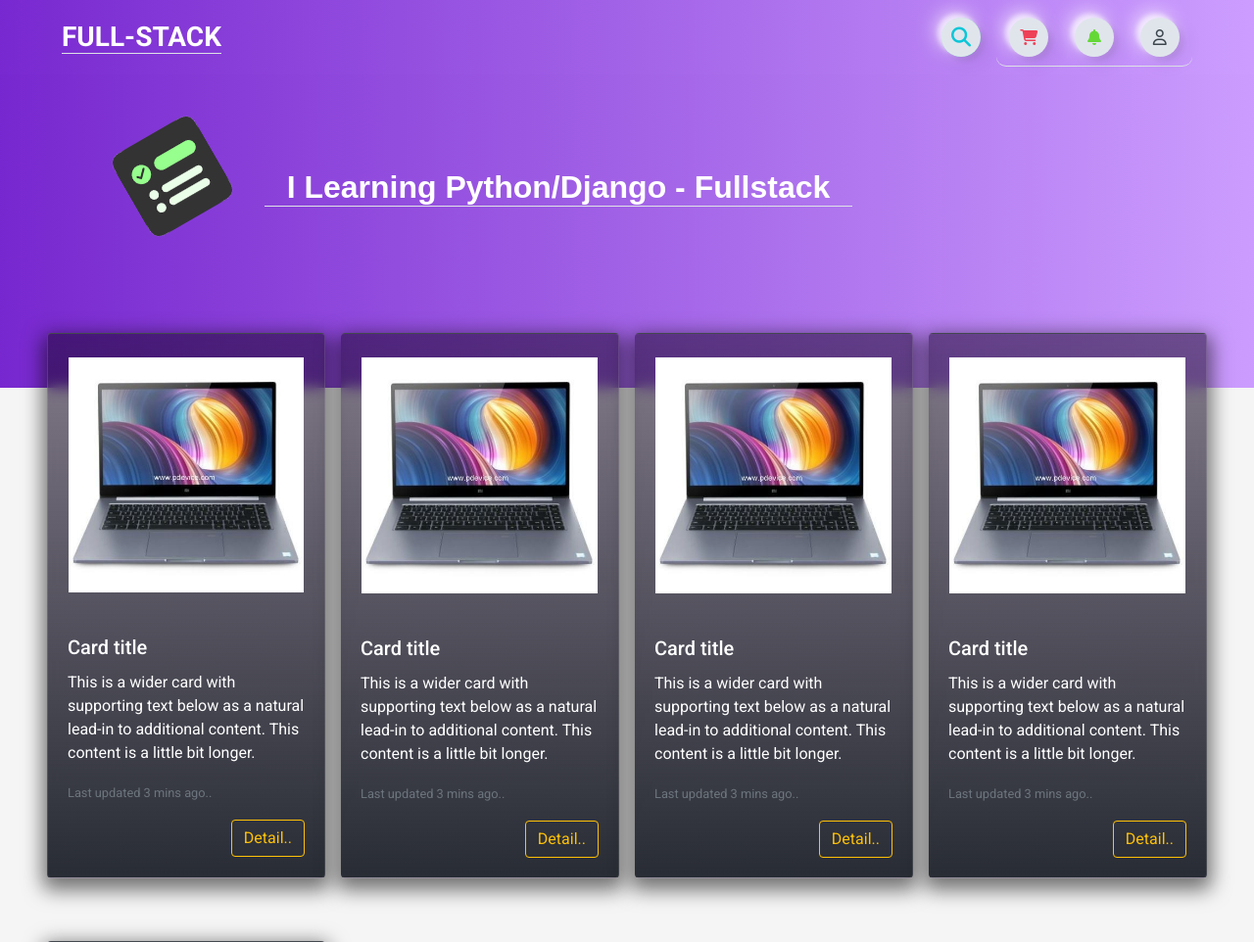
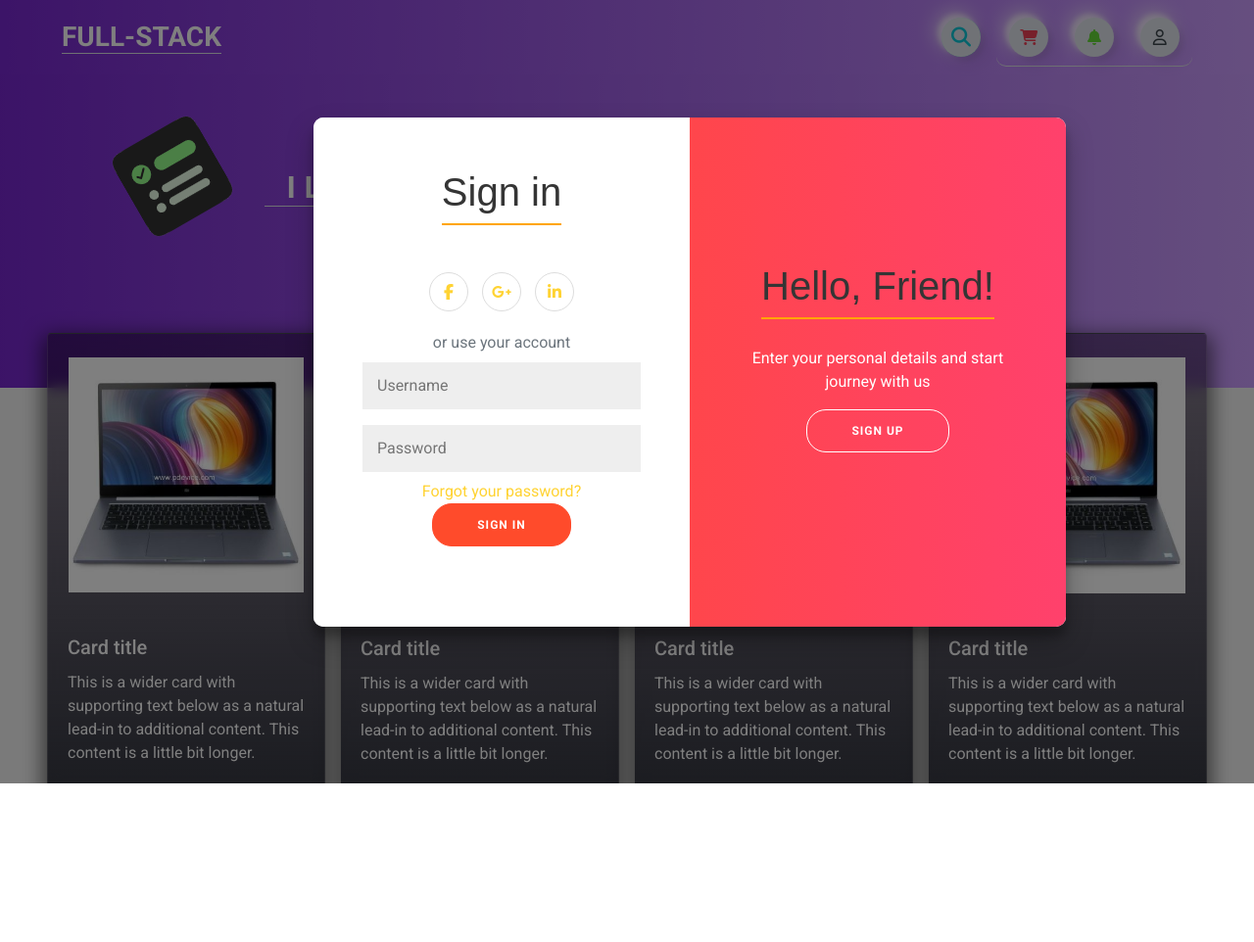
Before and after one commit to ozcanakyuz/full-stack, a Django app: page / in a window 1280 px wide, after a click that opens the changed part. Shown: the top 962 px of the page at 98% size. After the commit the page ends 800 px from the top, so only its background shows below. Run offline with Django 4.2, Linux system fonts and the light colour scheme; some libraries are stand-ins or nearby versions.

Commit message:
login ok.
login ok.

```diff
--- a/full_stack/home/static/css/main.css
+++ b/full_stack/home/static/css/main.css
@@ -379,13 +379,13 @@
 	border-radius: 10px;
   	box-shadow: 0 14px 28px rgba(0,0,0,0.25),
 			0 10px 10px rgba(0,0,0,0.22);
-	position: fixed !important;
-  top: 15% !important;
-  left: 25% !important;
-	overflow: hidden !important;
-	width: 768px !important;
-	max-width: 100% !important;
-	max-height: 520px !important;
+	/* position: fixed; */
+  top: 15%;
+  left: 25%;
+	overflow: hidden;
+	width: 768px;
+	max-width: 100%;
+	max-height: 520px;
 }
 
 .form-containerlog {
--- a/full_stack/home/templates/index.html
+++ b/full_stack/home/templates/index.html
@@ -1,6 +1,6 @@
 {% extends 'base.html' %}
 {% load static %}
-{% block title %} {{ setting.title }}{% endblock %}
+{% block title %} {{ page }}{% endblock %}
 {% block description %} {{ setting.description }} {% endblock %}
 {% block keywords %} {{ setting.keywords }} {% endblock %}
 {% block body %} {% include 'content.html' %}  {% endblock %}
--- a/full_stack/home/templates/navbar.html
+++ b/full_stack/home/templates/navbar.html
@@ -66,7 +66,10 @@
             </div>
             {% else %}
             <div class="dropdown">
-                <a class="dropbtn d-flex align-items-center hidden-arrow btnnavbar" href="/login" id="navbarDropdownMenuAvatar" type="button" data-toggle="modal" data-target="#containerlog"><i class="fa-regular fa-user text-dark"></i></a>
+                <a class="dropbtn d-flex align-items-center hidden-arrow btnnavbar" href="/login" id="navbarDropdownMenuAvatar" type="button" data-toggle="modal" data-target="#containerlog">
+                    {% comment %} data-toggle="modal" data-target="#containerlog" {% endcomment %}
+                    <i class="fa-regular fa-user text-dark"></i>
+                </a>
             </div>
             {% endif %}
         </div>
@@ -77,6 +80,81 @@
 </nav>
 <!-- Navbar -->
 
-{% comment %}! {% include 'login.html' %} {% endcomment %}
+{% if messages and user.id is not None %}
+    {% for message in messages %}
+        <div class="alert alert-{{message.tags}}" role="alert" style="position:absloute; float: right;">
+            {{ message }}
+        </div>
+    {% endfor %}
+    {% else %}
+    {% for message in messages %}
+    <div class="alert alert-{{message.tags}}" role="alert" style="position:absloute; float: right;">
+        {{ message }}
+    </div>
+    {% endfor %}
+{% endif %}
+
+
+
+{% comment %}!-- Log In Start --> {% endcomment %}
+<div class="containerlog m-auto modal fade" id="containerlog">
+
+    {% comment %} ! SIGN UP {% endcomment %}
+	<div class="form-containerlog sign-up-containerlog">
+		<form action="/signup" method="POST">
+            {% csrf_token %}
+			<h1>Create Account</h1>
+			<div class="social-containerlog">
+				<a href="#" class="social"><i class="fab fa-facebook-f"></i></a>
+				<a href="#" class="social"><i class="fab fa-google-plus-g"></i></a>
+				<a href="#" class="social"><i class="fab fa-linkedin-in"></i></a>
+			</div>
+			<span>or use your email for registration</span>
+			<input type="text" name="" placeholder="Name"/>
+			<input type="email" name="" placeholder="Email"/>
+			<input type="password" name="" placeholder="Password"/>
+			<button>Sign Up</button>
+		</form>
+	</div>
+
+	<div class="form-containerlog sign-in-containerlog">
+        {% comment %} LOG IN {% endcomment %}
+		<form action"/login" method="POST">
+            {% csrf_token %}
+			<h1>Sign in</h1>
+			<div class="social-containerlog">
+				<a href="#" class="social"><i class="fab fa-facebook-f"></i></a>
+				<a href="#" class="social"><i class="fab fa-google-plus-g"></i></a>
+				<a href="#" class="social"><i class="fab fa-linkedin-in"></i></a>
+			</div>
+			<span>or use your account</span>
+			<input type="username" name="username" placeholder="Username"/>
+			<input type="password" name="password" placeholder="Password"/>
+			<a href="#">Forgot your password?</a>
+			<button type="submit">Sign In</button>
+		</form>
+
+	</div>
+	<div class="overlay-containerlog">
+		<div class="overlay">
+			<div class="overlay-panel overlay-left">
+				<h1>Welcome Back!</h1>
+				<p>To keep connected with us please login with your personal info</p>
+				<button class="ghost" id="signIn">Sign In</button>
+			</div>
+			<div class="overlay-panel overlay-right">
+				<h1>Hello, Friend!</h1>
+				<p>Enter your personal details and start journey with us</p>
+				<button class="ghost" id="signUp">Sign Up</button>
+			</div>
+		</div>
+	</div>
+</div>
+{% comment %} !-- Log In End --> {% endcomment %}
+
+
+
+
+{% comment %} {% include 'login.html' %} {% endcomment %}
 
 {% endblock %}
--- a/full_stack/home/urls.py
+++ b/full_stack/home/urls.py
@@ -7,7 +7,6 @@
     path("", views.index, name="index"),
     path('home', views.index, name='index'),
 
-    path('login', views.login_view, name='login_view'),
     path('logout',views.logout_view, name= 'logout_view'),
     # path('signup', views.signup_view, name='signup_view'),
 ]
--- a/full_stack/home/views.py
+++ b/full_stack/home/views.py
@@ -7,18 +7,8 @@
 from home.forms import LoginForm
 from home.models import UserProfile
 
+#! LOG IN
 def index(request):
-    return render(request, 'index.html', {'page': 'Home'})
-
-@login_required(login_url='/login') # Check login
-def navbar(request):
-    current_user = request.user
-    profile = UserProfile.objects.get(user_id = current_user.pk)
-    context = {'profile': profile}
-    return render(request, 'navbar.html', context)
-
-#! LOG IN / LOG OUT / SIGN UP
-def login_view(request):
     if request.method == 'POST':  #check post
         form = LoginForm(request.POST)
         if form.is_valid():
@@ -29,16 +19,46 @@
             if user is not None:
                 login(request, user)
                 messages.success(request, "You have successfully logged in {}".format(user.username))
-                return HttpResponseRedirect('/home')
+                return HttpResponseRedirect('/')
             else:
                 messages.warning(request, "Girilen Bilgiler Hatali Tekrar Deneyiniz {}".format(username))
                 return HttpResponseRedirect('/')
 
     form = LoginForm
-    context = {'form': form,}
+    context = {'form': form,
+               'page': 'Home',}
     return render(request, 'index.html', context)
 
-#* LOG OUT
+@login_required(login_url='/login') # Check login
+def navbar(request):
+    current_user = request.user
+    profile = UserProfile.objects.get(user_id = current_user.pk)
+    context = {'profile': profile}
+    return render(request, 'navbar.html', context)
+
+# def login_view(request):
+#     if request.method == 'POST':  #check post
+#         form = LoginForm(request.POST)
+#         if form.is_valid():
+#             username = form.cleaned_data['username']
+#             password = form.cleaned_data['password']
+#             user = authenticate(username=username, password=password)
+
+#             if user is not None:
+#                 login(request, user)
+#                 messages.success(request, "You have successfully logged in {}".format(user.username))
+#                 return HttpResponseRedirect('/home')
+#             else:
+#                 messages.warning(request, "Girilen Bilgiler Hatali Tekrar Deneyiniz {}".format(username))
+#                 return HttpResponseRedirect('/')
+
+#     form = LoginForm
+#     context = {'form': form,}
+#     return render(request, 'index.html', context)
+
+#! LOG OUT
 def logout_view(request):
     logout(request)
     return HttpResponseRedirect('/')
+
+#! SIGN-UP
```
Also changed, not shown: full_stack/home/templates/login.html (+21 -5 lines), full_stack/db.sqlite3.
